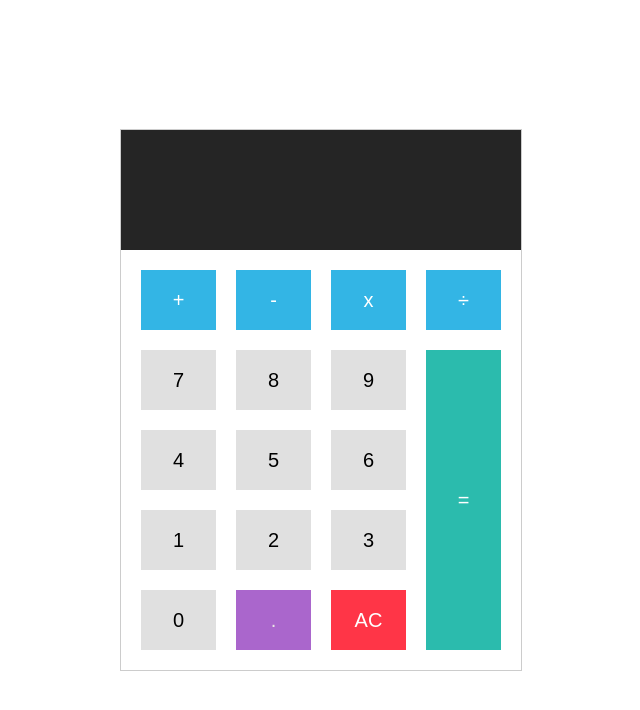
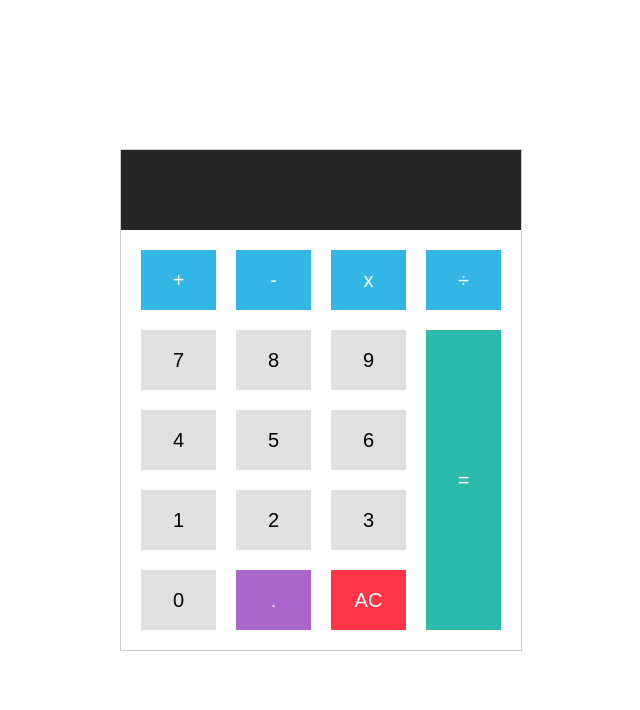
Before and after one commit to JakubBrandys/calculator_react, a React (Create React App) app: page / in a window 1280 px wide. Shown: the top 710 px of the page, without its empty margins (319-959 px from the left). Built offline with nearby package versions, Linux system fonts and the light colour scheme.

Commit message:
feat: add hover to buttons

```diff
--- a/src/components/Keyboard/Keyboard.module.css
+++ b/src/components/Keyboard/Keyboard.module.css
@@ -4,3 +4,13 @@
     grid-gap: 20px;
     padding: 20px;
 }
+
+button {
+  cursor: pointer;
+  transition: 200ms;
+}
+
+button:hover {
+  scale: 1.05;
+  box-shadow: 0 0 4px -2px #252525;
+}
--- a/src/components/Screen/Screen.module.css
+++ b/src/components/Screen/Screen.module.css
@@ -2,6 +2,6 @@
     height: 80px;
     background-color: #252525;
     color: white;
-    padding: 20px;
+    padding: 0 20px;
     text-align: right;
 }
```
